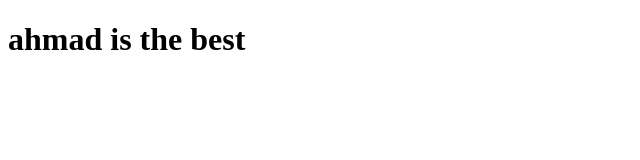
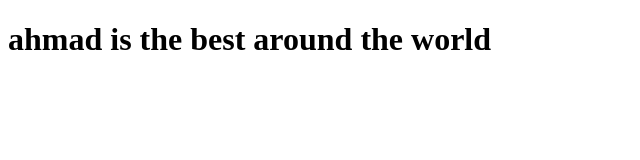
Before and after one commit to AhmadFaour9/coursert-test, a plain HTML site: page site/index.html in a window 1280 px wide. Shown: the whole page, without its empty margins (0-640 px from the left). Drawn offline with Linux system fonts and the light colour scheme.

Commit message:
anpother some modify

```diff
--- a/site/index.html
+++ b/site/index.html
@@ -6,6 +6,6 @@
 	<title>ahmad</title>
 </head>
 <body>
-<h1>ahmad is the best</h1>
+<h1>ahmad is the best around the world</h1>
 </body>
 </html>
```
